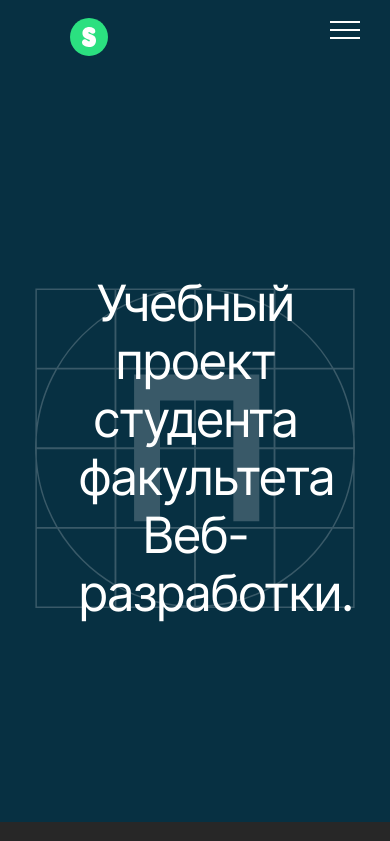
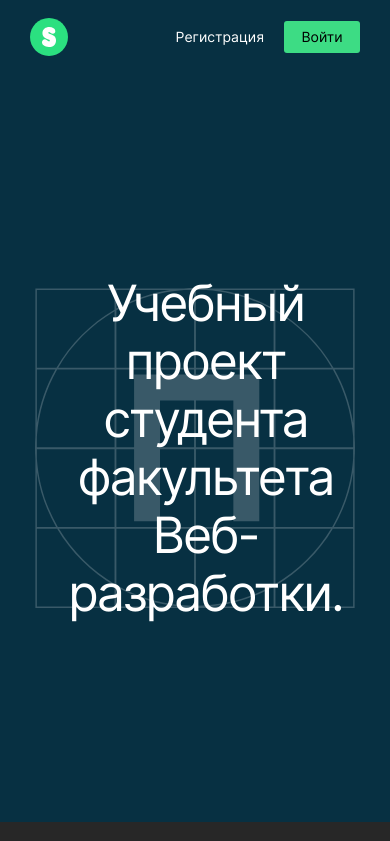
Before and after one commit to tsyalgen/movies-explorer-frontend, a React (Create React App) app: page / in a window 390 px wide. Shown: the top 841 px of the page. Built offline with nearby package versions, Linux system fonts and the light colour scheme.

Commit message:
feature: complete adaptive for 550+px

```diff
--- a/src/components/AboutMe/AboutMe.css
+++ b/src/components/AboutMe/AboutMe.css
@@ -14,6 +14,7 @@
 .about-me__text{
   width: 55%;
   text-align: start;
+  margin-right: 35px;
 }
 
 .about-me__name{
@@ -29,6 +30,8 @@
 
 .about-me__photo{
   border-radius: 10px;
+  width: 270px;
+  height: 327px;
 }
 
 .about-me__links{
@@ -47,3 +50,24 @@
   margin-right: 20px;
   text-decoration: none;
 }
+
+@media screen and (max-width: 768px) {
+  .about-me {
+    padding: 90px 50px;
+  }
+
+  .about-me__name{
+    font-size: 40px;
+    line-height: 40px;
+  }
+
+  .about-me__description{
+    font-size: 12px;
+    line-height: 18px;
+  }
+
+  .about-me__photo{
+    width: 255px;
+    height: 307px;
+  }
+}
--- a/src/components/AboutProject/AboutProject.css
+++ b/src/components/AboutProject/AboutProject.css
@@ -41,3 +41,9 @@
   padding: 1em 0;
   color: #8b8b8b;
 }
+
+@media screen and (max-width: 768px) {
+  .about-project {
+    padding: 90px 50px;
+  }
+}
--- a/src/components/Footer/Footer.css
+++ b/src/components/Footer/Footer.css
@@ -46,3 +46,9 @@
   text-decoration: none;
   margin-left: 20px;
 }
+
+@media screen and (max-width: 768px) {
+  .footer {
+    padding: 90px 30px 20px 30px;
+  }
+}
--- a/src/components/Header/Header.css
+++ b/src/components/Header/Header.css
@@ -88,9 +88,10 @@
 
 .header__menu_mobile{
   display: none;
+  position: relative;
 }
 
-/*burger menu block*/
+/*burger menu*/
 
 .header__menu-toggle {
   opacity: 0;
@@ -119,9 +120,10 @@
 .header__menu-btn {
   display: flex;
   align-items: center;
-  position: fixed;
-  top: 15px;
-  right: 30px;
+  position: relative;
+  /*position: fixed;*/
+  /*top: 15px;*/
+  /*right: 30px;*/
   width: 30px;
   height: 30px;
   cursor: pointer;
@@ -181,7 +183,13 @@
 }
 
 .header__menu-item:last-of-type{
+  display: flex;
+  justify-content: center;
+  flex-direction: row;
+  align-items: center;
+  align-self: center;
   margin: 30% auto 0 auto;
+
 
 
 }
@@ -202,7 +210,7 @@
   border-bottom: solid 2px #ffffff;
 }
 
-/*burger menu block end*/
+/*burger menu end*/
 
 @media screen and (max-width: 768px) {
   .header__menu_desktop{
@@ -212,4 +220,19 @@
   .header__menu_mobile{
     display: flex;
   }
+
+  .header__logo{
+    margin-left: 30px;
+  }
+
+  .header__menu{
+    margin-right: 30px;
+  }
+
+  .header__menu_type_login{
+    margin: 0;
+  }
+  .header__menu_type_text{
+    margin-right: 20px;
+  }
 }
--- a/src/components/Header/Header.js
+++ b/src/components/Header/Header.js
@@ -4,7 +4,7 @@ import account from '../../images/account.svg';
 import {Link, NavLink, Route} from "react-router-dom";
 
 function Header() {
-  const loggedIn = true;
+  const loggedIn = false;
   return (
     <header className="header">
       <Route path="/signin">
@@ -31,25 +31,28 @@ function Header() {
             <NavLink to="/profile" className="header__menu header__menu_desktop header__menu_type_account transparence"
                      activeClassName="header__menu_current">Аккаунт
               <img src={account} alt="иконка аккаунта" className="header__menu_type_icon transparence"/></NavLink>
-            <div className="header__menu header__menu_mobile header__menu-burger">
+            <div className="header__menu_mobile header__menu-burger">
               <input className="header__menu-toggle" id="menu-toggle" type="checkbox"/>
               <label className="header__menu-btn" htmlFor="menu-toggle">
                 <span className="header__menu-span"/>
               </label>
               <ul className="header__menu-box">
-                <li className="header__menu-item"><NavLink exact to="/" className="header__menu-link"
-                                                           activeClassName="header__menu-item_active">Главная</NavLink>
+                <li className="header__menu-item">
+                  <NavLink exact to="/" className="header__menu-link"
+                           activeClassName="header__menu-item_active">Главная</NavLink>
                 </li>
-                <li className="header__menu-item"><NavLink to="/movies" className="header__menu-link"
-                                                           activeClassName="header__menu-item_active">Фильмы</NavLink>
+                <li className="header__menu-item">
+                  <NavLink to="/movies" className="header__menu-link"
+                           activeClassName="header__menu-item_active">Фильмы</NavLink>
                 </li>
-                <li className="header__menu-item"><NavLink to="/saved-movies" className="header__menu-link"
-                                                           activeClassName="header__menu-item_active">Сохраненные
-                  фильмы</NavLink>
+                <li className="header__menu-item">
+                  <NavLink to="/saved-movies" className="header__menu-link"
+                           activeClassName="header__menu-item_active">Сохраненные фильмы</NavLink>
                 </li>
-                <li className="header__menu-item"><NavLink to="/profile" className="header__menu-link"
-                                                           activeClassName="header__menu-item_active">Аккаунт
-                  <img src={account} alt="иконка аккаунта" className="header__menu_type_icon"/></NavLink>
+                <li className="header__menu-item">
+                  <NavLink to="/profile" className="header__menu-link"
+                           activeClassName="header__menu-item_active">Аккаунт</NavLink>
+                  <img src={account} alt="иконка аккаунта" className="header__menu_type_icon"/>
                 </li>
               </ul>
               <div className="header__menu_type_background"/>
--- a/src/components/Movies/Movies.css
+++ b/src/components/Movies/Movies.css
@@ -21,3 +21,9 @@
   align-self: center;
   color: #ffffff;
 }
+
+@media screen and (max-width: 768px) {
+  .movies{
+    padding: 0 30px 20px 30px;
+  }
+}
--- a/src/components/Portfolio/Portfolio.css
+++ b/src/components/Portfolio/Portfolio.css
@@ -45,3 +45,9 @@
   cursor: pointer;
   color: inherit;
 }
+
+@media screen and (max-width: 768px) {
+  .portfolio {
+    padding: 0 50px;
+  }
+}
--- a/src/components/Promo/Promo.css
+++ b/src/components/Promo/Promo.css
@@ -35,3 +35,11 @@
   top: -74px;
 
 }
+
+@media screen and (max-width: 980px) {
+  .promo__title{
+    width: 90%;
+    margin-left: 30px;
+    margin-right: 30px;
+  }
+}
--- a/src/components/SearchForm/SearchForm.css
+++ b/src/components/SearchForm/SearchForm.css
@@ -62,4 +62,5 @@
   color: #FFFFFF;
   text-align: center;
   padding: 1em 0;
+  margin-right: 30px;
 }
--- a/src/components/Techs/Techs.css
+++ b/src/components/Techs/Techs.css
@@ -33,6 +33,7 @@
   grid-template-columns: repeat(auto-fit, minmax(90px, 1fr));
   gap: 10px;
   margin: 100px auto;
+  padding: 0;
   list-style-type: none;
   place-items: center;
 }
@@ -52,3 +53,20 @@
   background-color: #303030;
   border-radius: 10px;
 }
+@media screen and (max-width: 830px) {
+
+
+  .techs {
+    padding: 90px 50px;
+  }
+
+  .techs__items {
+    max-width: 550px;
+    grid-template-columns: repeat(auto-fill, minmax(70px, 1fr));
+  }
+
+  .techs__item {
+    width: 75px;
+    height: 50px;
+  }
+}
```
